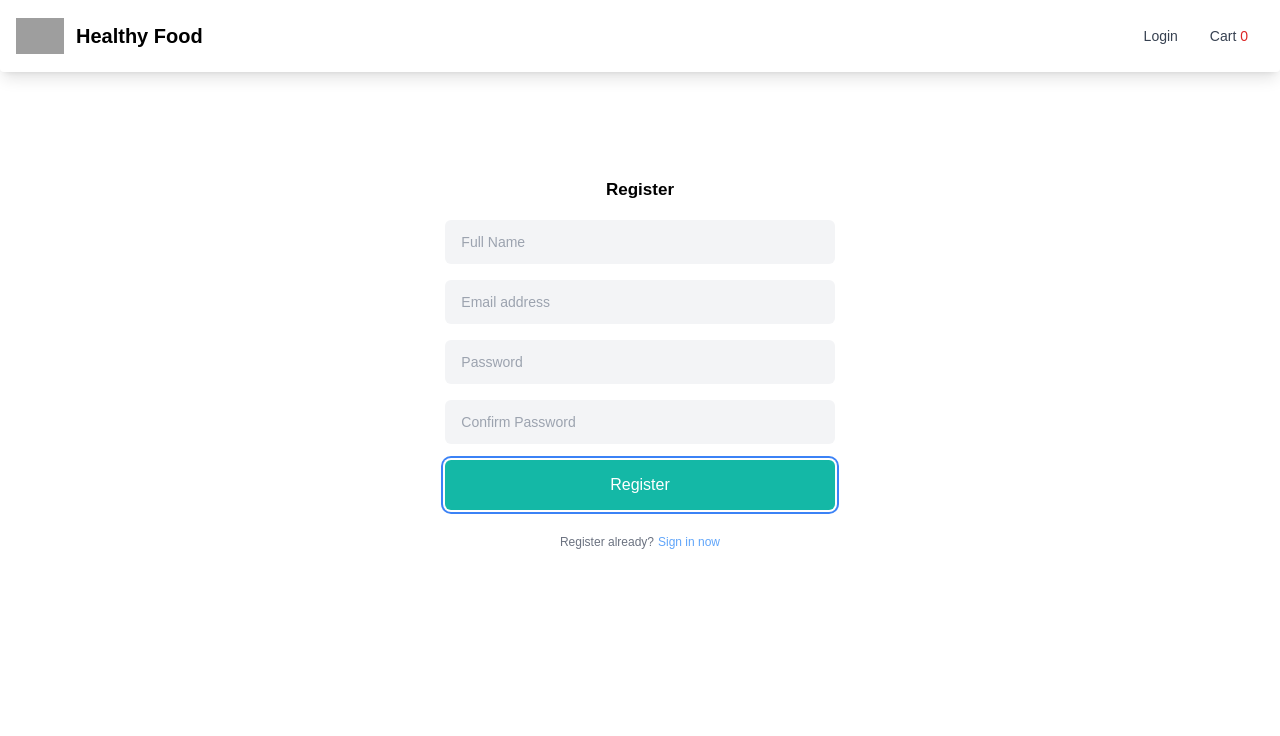
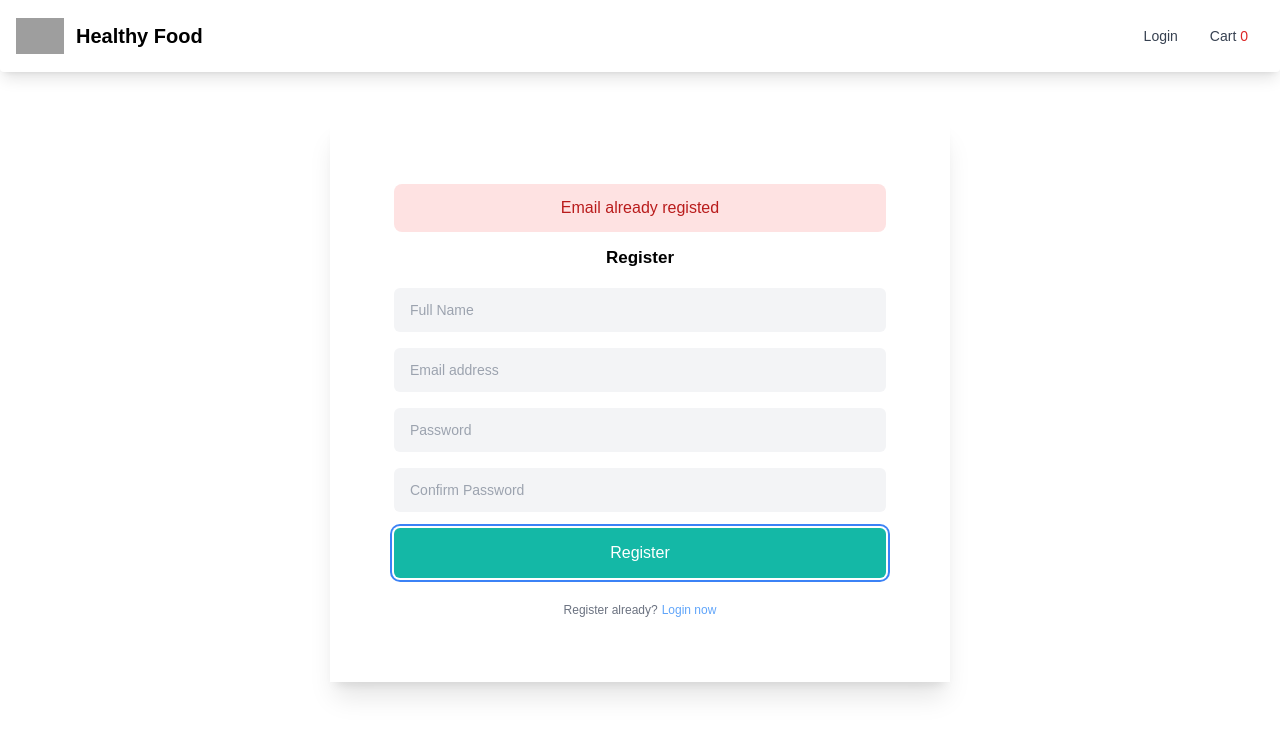
Before and after one commit to Phenphak-Manphoom/healthy-food, a React (Create React App) app in the folder client/: page /register in a window 1280 px wide. Both pictures are taken after a click on the button "Register". Shown: the top 736 px of the page. Built offline with nearby package versions, Linux system fonts and the light colour scheme; no server answers; grey boxes are pictures that could not be loaded; the HTML template or start-up script is replaced by a standard one.

Commit message:
feat:add logout feature and alert message

```diff
--- /dev/null
+++ b/client/src/components/Error.js
@@ -0,0 +1,12 @@
+import React from "react";
+
+export default function Error({ error }) {
+  return (
+    <div
+      className="bg-red-100 rounded-lg py-3 px-6  text-base text-red-700 mb-3"
+      role="alert"
+    >
+      {error}
+    </div>
+  );
+}
--- /dev/null
+++ b/client/src/components/Loading.js
@@ -0,0 +1,9 @@
+import React from "react";
+
+export default function Loading() {
+  return (
+    <div className="absolute right-1/2  transform translate-x-1/2 translate-y-1/2 ">
+      <div className="border-t-transparent border-solid animate-spin  rounded-full border-teal-500 border-8 h-20 w-20"></div>
+    </div>
+  );
+}
--- a/client/src/components/Navbar.js
+++ b/client/src/components/Navbar.js
@@ -1,16 +1,20 @@
-import React, { useState } from "react";
+import React, { useState} from "react";
 import { useSelector, useDispatch } from "react-redux";
+import { logoutUser } from "../redux/actions/userAction";
 export default function () {
   const cartState = useSelector((state) => state.cartReducer);
   const usestate = useSelector((state) => state.loginUserReducer);
   const [open, setOpen] = useState(false);
+  const dispatch = useDispatch();
   const { currentUser } = usestate;
+
 
   const handleOpen = () => {
     setOpen(!open);
   };
-  const handleMenu = () => {
-    setOpen(false);
+  const logout = () => {
+
+    dispatch(logoutUser());
   };
 
   return (
@@ -41,10 +45,15 @@ export default function () {
                     {open ? (
                       <ul className="menu">
                         <li className="menu-item text-gray-700">
-                          <button onClick={handleMenu}>Orders</button>
+                          <button type="submit">Orders</button>
                         </li>
                         <li className="menu-item text-gray-700">
-                          <button onClick={handleMenu}>Logout</button>
+                          <button
+                           onClick={logout}
+                           type="submit"
+                          >
+                            Logout
+                          </button>
                         </li>
                       </ul>
                     ) : null}
--- /dev/null
+++ b/client/src/components/Success.js
@@ -0,0 +1,12 @@
+import React from "react";
+
+export default function Success({ success }) {
+  return (
+    <div
+      class="bg-green-100 rounded-lg py-3 px-6  text-base text-green-700 mb-3 shadow-xl"
+      role="alert"
+    >
+      {success}
+    </div>
+  );
+}
--- a/client/src/pages/Homepage.js
+++ b/client/src/pages/Homepage.js
@@ -1,6 +1,8 @@
 import React, { useEffect, useState } from "react";
 import { useDispatch, useSelector } from "react-redux";
+import Error from "../components/Error.js";
 import Food from "../components/Food.js";
+import Loading from "../components/Loading.js";
 import { getAllFoods } from "../redux/actions/foodAction";
 
 export default function Homepage() {
@@ -14,9 +16,9 @@ export default function Homepage() {
     <div className="h-screen">
       <div className="grid grid-cols-3 gap-4  place-items-center m-12">
         {loading ? (
-          <h1>Loading...</h1>
+          <Loading/>
         ) : error ? (
-          <h1>Something went wrong</h1>
+          <Error error="Something went wrong" />
         ) : (
           foods.map((food) => {
             return (
--- a/client/src/pages/LoginPage.js
+++ b/client/src/pages/LoginPage.js
@@ -1,11 +1,15 @@
 import React, { useState, useEffect } from "react";
 import { useDispatch, useSelector } from "react-redux";
+import Error from "../components/Error";
+import Loading from "../components/Loading";
 import { loginUser } from "../redux/actions/userAction";
 
 export default function LoginPage() {
   const [email, setEmail] = useState("");
   const [password, setPassword] = useState("");
   const dispatch = useDispatch();
+  const loginstate = useSelector((state) => state.loginUserReducer);
+  const { error, loading } = loginstate;
 
   useEffect(() => {
     if (localStorage.getItem("currentUser")) {
@@ -19,11 +23,13 @@ export default function LoginPage() {
   return (
     <section>
       <div className="flex flex-col items-center justify-center px-6 py-8 mx-auto md:h-screen lg:py-0 mb-10">
-        <div className="w-full bg-white rounded-lg shadow dark:border md:mt-0 sm:max-w-md xl:p-0 dark:bg-gray-800 dark:border-gray-700">
+        <div className="w-full bg-white rounded-lg shadow-2xl dark:border md:mt-0 sm:max-w-md xl:p-0 dark:bg-gray-800 dark:border-gray-700">
           <div className="p-6 space-y-4 md:space-y-6 sm:p-8">
             <h1 className="text-xl font-bold leading-tight tracking-tight text-gray-900 md:text-2xl dark:text-white">
               Sign in to your account
             </h1>
+            {loading && <Loading />}
+            {error && <Error error="Invalid Credentials" />}
             <div className="space-y-4 md:space-y-6" action="#">
               <div>
                 <label
@@ -69,17 +75,17 @@ export default function LoginPage() {
               <button
                 onClick={login}
                 type="submit"
-                className="w-full text-white bg-green-700 hover:bg-primary-700 focus:ring-4 focus:outline-none focus:ring-primary-300 font-medium rounded-lg text-sm px-5 py-2.5 text-center dark:bg-primary-600 dark:hover:bg-primary-700 dark:focus:ring-primary-800"
+                className="w-full text-white bg-teal-500 hover:bg-primary-700 focus:ring-4 focus:outline-none focus:ring-primary-300 font-medium rounded-lg text-sm px-5 py-2.5 text-center dark:bg-primary-600 dark:hover:bg-primary-700 dark:focus:ring-primary-800"
               >
                 Sign in
               </button>
               <p className="text-sm font-light text-gray-500 dark:text-gray-400">
                 Don’t have an account yet?{" "}
                 <a
-                  href="#"
-                  className="font-medium text-primary-600 hover:underline dark:text-primary-500"
+                  href="/register"
+                  className="font-medium text-blue-400 hover:underline dark:text-primary-500"
                 >
-                  Sign up
+                  Register
                 </a>
               </p>
             </div>
--- a/client/src/pages/RegisterPage.js
+++ b/client/src/pages/RegisterPage.js
@@ -1,5 +1,8 @@
 import React, { useState, useEffect } from "react";
 import { useSelector, useDispatch } from "react-redux";
+import Error from "../components/Error";
+import Loading from "../components/Loading";
+import Success from "../components/Success";
 import { registerUser } from "../redux/actions/userAction";
 
 export default function RegisterPage() {
@@ -7,7 +10,9 @@ export default function RegisterPage() {
   const [email, setEmail] = useState("");
   const [password, setPassword] = useState("");
   const [confirmPassword, setConfirmPassword] = useState("");
-  const dispatch=useDispatch();
+  const dispatch = useDispatch();
+  const registerstate = useSelector((state) => state.registerUserReducer);
+  const { error, loading, success } = registerstate;
 
   function register() {
     if (password !== confirmPassword) {
@@ -18,14 +23,17 @@ export default function RegisterPage() {
         email,
         password,
       };
-     console.log(user);
-     dispatch(registerUser(user))
+      console.log(user);
+      dispatch(registerUser(user));
     }
   }
   return (
-    <div className="m-10">
-      <div className="container mx-auto p-4 bg-white">
-        <div className="w-full md:w-1/2 lg:w-1/3 mx-auto my-12">
+    <div className="m-5">
+      <div className="container md:w-1/2 lg:w-1/2 mx-auto my-12 bg-white shadow-xl">
+        <div className="w-full p-16 ">
+          {loading && <Loading />}
+          {success && <Success success="User Registered Successfully" />}
+          {error && <Error error="Email already registed" />}
           <h1 className="text-lg font-bold">Register</h1>
           <div className="flex flex-col mt-4">
             <input
@@ -82,8 +90,8 @@ export default function RegisterPage() {
             <div className="flex flex-col items-center mt-5">
               <p className="mt-1 text-xs font-light text-gray-500">
                 Register already?
-                <a href="" className="ml-1 font-medium text-blue-400">
-                  Sign in now
+                <a href="/login" className="ml-1 font-medium text-blue-400">
+                  Login now
                 </a>
               </p>
             </div>
--- a/client/src/redux/actions/userAction.js
+++ b/client/src/redux/actions/userAction.js
@@ -17,8 +17,13 @@ export const loginUser = (user) => async (dispatch) => {
     console.log(response);
     dispatch({ type: "USER_LOGIN_SUCCESS", payload: response.data });
     localStorage.setItem("currentUser", JSON.stringify(response.data));
-    window.location.href="/"
+    window.location.href = "/";
   } catch (error) {
     dispatch({ type: "USER_LOGIN_FAILED", payload: error });
   }
 };
+
+export const logoutUser = () => (dispatch) => {
+  localStorage.removeItem("currentUser");
+  window.location.href = "/login";
+};
```
